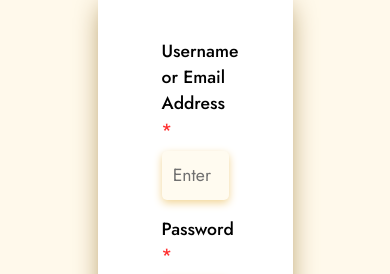
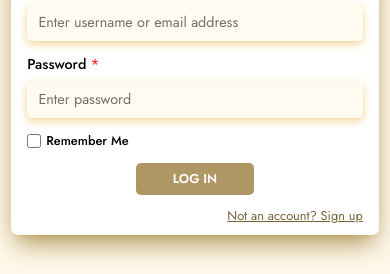
Before and after one commit to josephpal27/Bada-Saab, a plain HTML site: page login.html in a window 390 px wide. Shown: the part 235-509 px from the top of the page. Drawn offline with nearby package versions, Linux system fonts and the light colour scheme; a web font is replaced by a local one.

Commit message:
Add responsive styles for cart and login pages on screens smaller than 768px

```diff
--- a/assets/css/login.css
+++ b/assets/css/login.css
@@ -108,3 +108,47 @@ body{
 .form-foot-text a:hover{
     color: #755e28;
 }
+
+
+@media screen and (max-width: 768px) {
+    .account{
+        padding: 1.5rem 0.7rem;
+    }
+    .account h1{
+        font-size: 1.5rem;
+    }
+    .account-form{
+        margin-top: 1.2rem;
+    }
+    .account-form form{
+        width: 100%;
+        padding: 1rem 1rem 2.5rem 1rem;
+        border-radius: 7px;
+    }
+    .account-form .input-box{
+        margin-bottom: 0.8rem;
+    }
+    .account-form .input-box p{
+        margin-bottom: 0.3rem;
+        font-size: 0.9rem;
+    }
+    .account-form form input{
+        padding: 0.5rem 0.7rem;
+        font-size: 0.9rem;
+    }
+    .account-form form input[type="checkbox"]{
+        width: 14px;
+        height: 14px;
+    }
+    .account-form form #checkBoxInput p{
+       font-size: 0.8rem;
+    }
+    .account-form form .submit-btn button{
+       width: 35%;
+       padding: 0.4rem 0;
+       font-size: 0.8rem;
+    }
+    .form-foot-text a{
+        font-size: 0.8rem;
+    }
+}
```
Also changed, not shown: assets/css/cart.css (+9 -1 lines).
